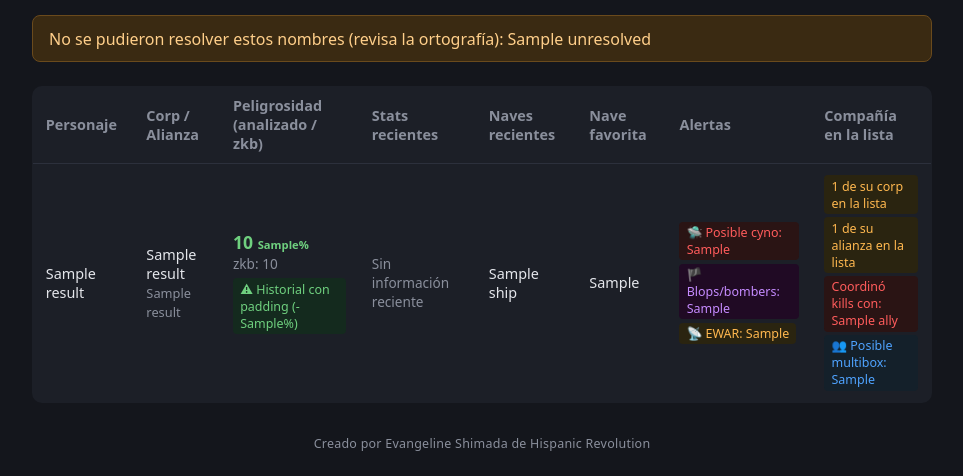
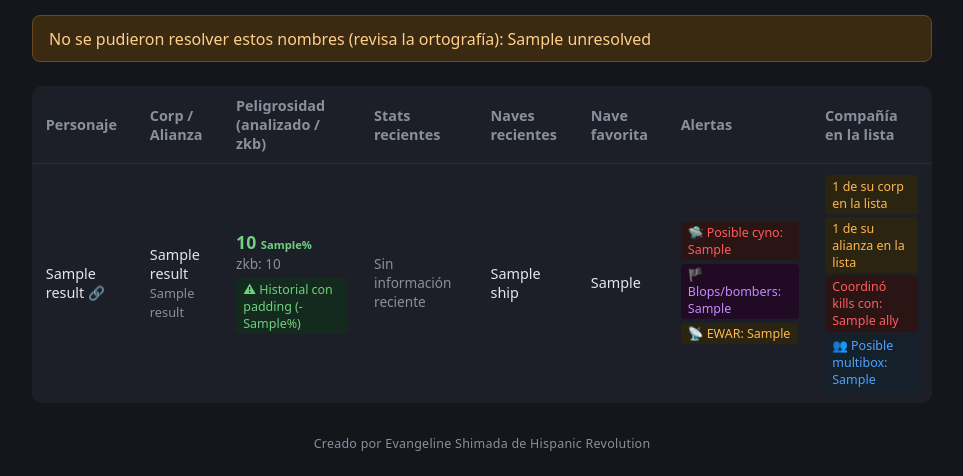
Before and after one commit to dariufff/eve_local_tool, a Flask app: template templates/index.html in a window 1280 px wide. Shown: the part 486-962 px from the top of the page, without its empty margins (158-1121 px from the left). Run offline with Flask 3, Linux system fonts and the light colour scheme; the template is opened without the code that fills it: most values are stand-ins (such as "Sample title", 1, 10 or a date in 2020).

Commit message:
Add zKillboard profile link next to character name

```diff
--- a/static/style.css
+++ b/static/style.css
@@ -146,6 +146,14 @@ tr.danger-low .score-analyzed { color: var(--low); }
 .ship-kill { color: var(--low); }
 .ship-loss { color: var(--high); }
 
+.zkb-link {
+  text-decoration: none;
+  opacity: 0.7;
+  font-size: 0.85rem;
+}
+
+.zkb-link:hover { opacity: 1; }
+
 footer {
   max-width: 900px;
   margin: 2rem auto 0;
--- a/templates/index.html
+++ b/templates/index.html
@@ -46,7 +46,10 @@
         <tbody>
           {% for r in results %}
           <tr class="danger-{{ 'high' if r.analyzed_score >= 60 else ('mid' if r.analyzed_score >= 20 else 'low') }}">
-            <td>{{ r.name }}</td>
+            <td>
+              {{ r.name }}
+              <a class="zkb-link" href="https://zkillboard.com/character/{{ r.character_id }}/" target="_blank" rel="noopener noreferrer" title="Ver perfil en zKillboard">🔗</a>
+            </td>
             <td>
               {{ r.corporation_name or '—' }}
               {% if r.alliance_name %}<br><span class="alliance">{{ r.alliance_name }}</span>{% endif %}
```
